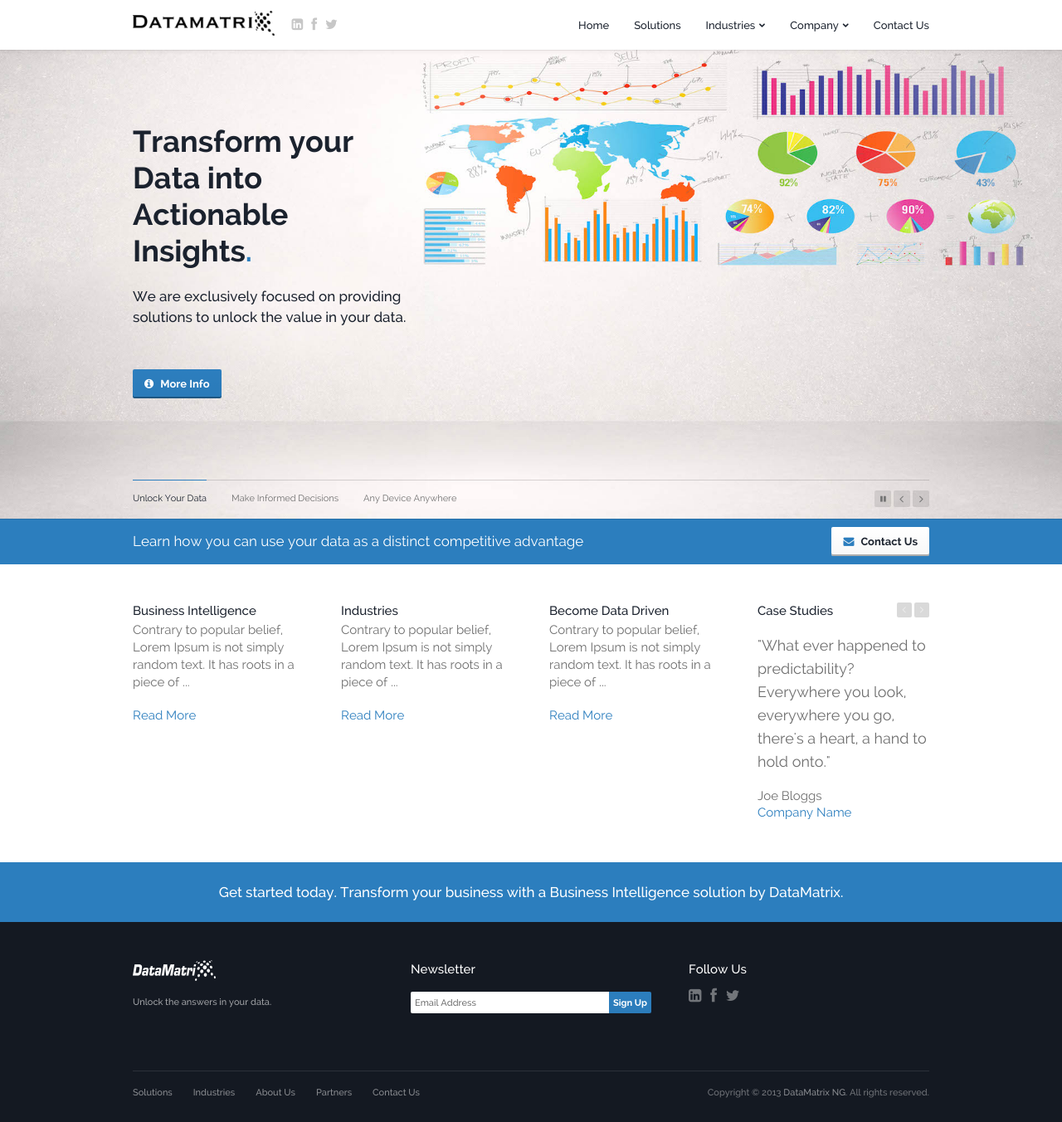
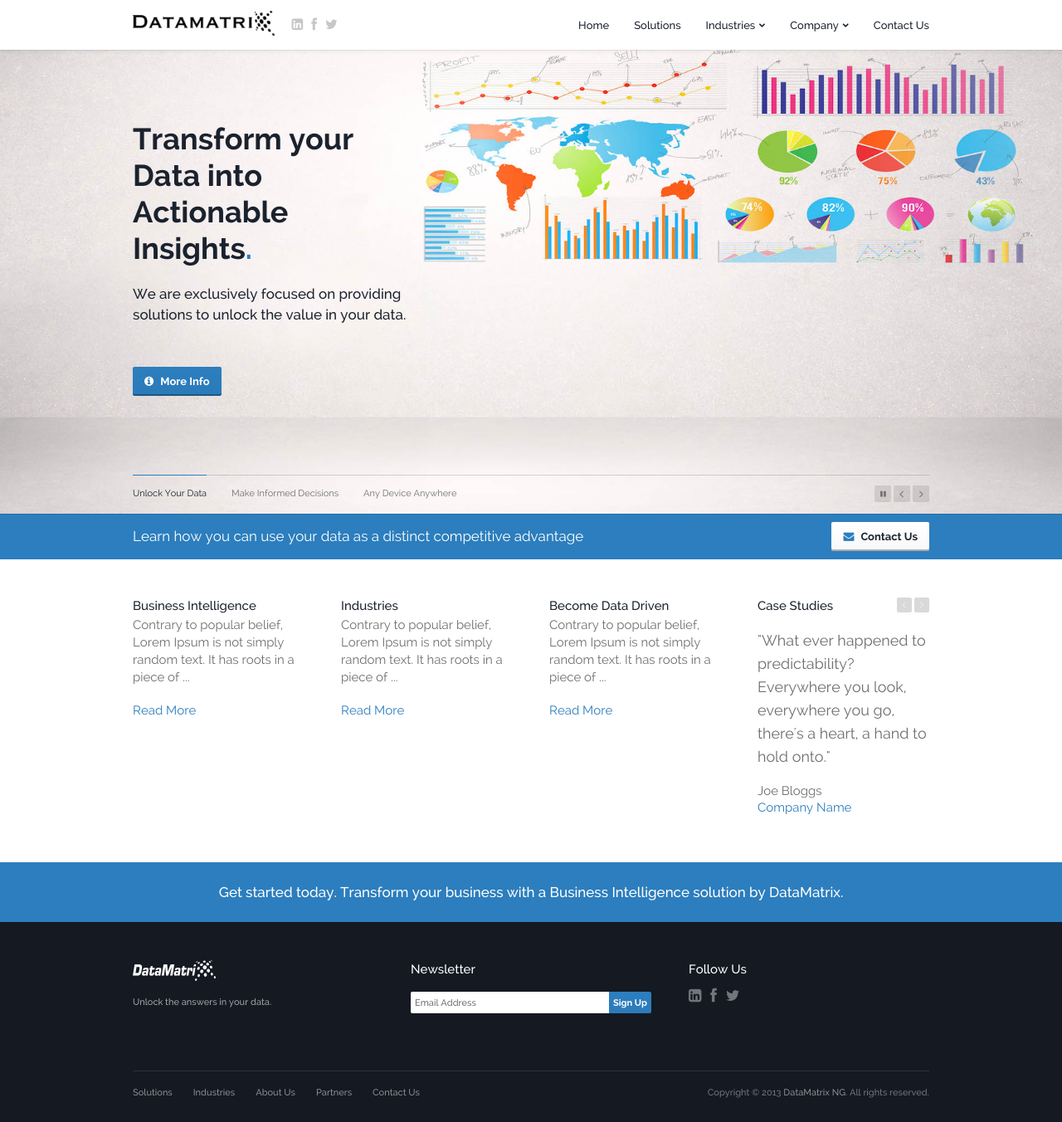
Before and after one commit to dtmtx/dtmtx.github.io, a Jekyll site: the page built from index.html, in a window 1280 px wide and 1352 px high. Shown: the whole window at 83% size. Built offline with Jekyll 4.4.1, drawn with Linux system fonts in a browser that asks for light colours; Markdown is read by kramdown in place of the engine named in the settings.

Commit message:
bane height update

```diff
--- a/css/styles.css
+++ b/css/styles.css
@@ -909,7 +909,7 @@ body.home .topbar-outer.dark {
 	background-position: center top;
 	background-attachment: fixed;
 	visibility: hidden;
-	height:625px;
+	height:525px;
 }
 .slide-inner {
 	display: table-cell;
```
